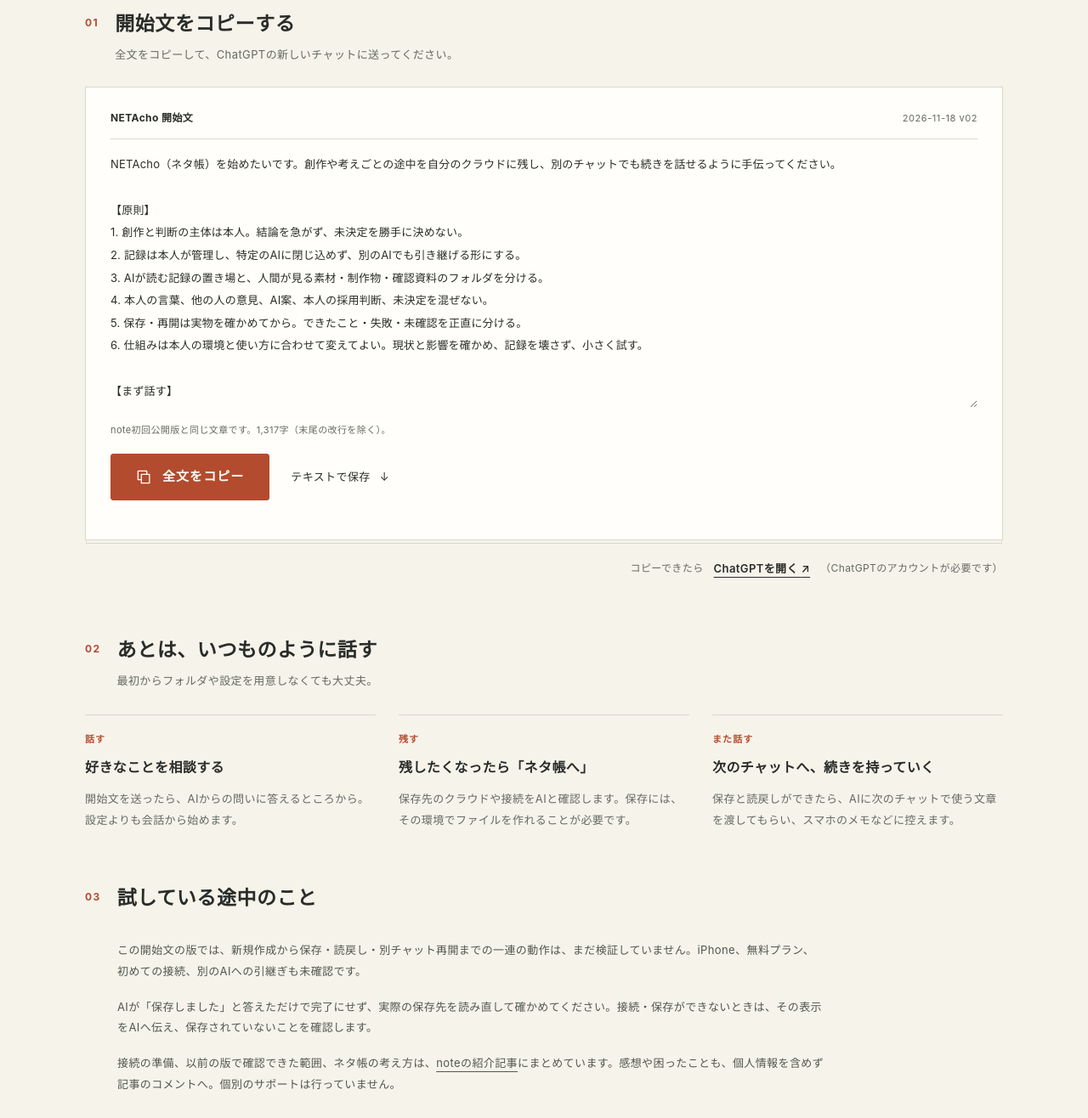
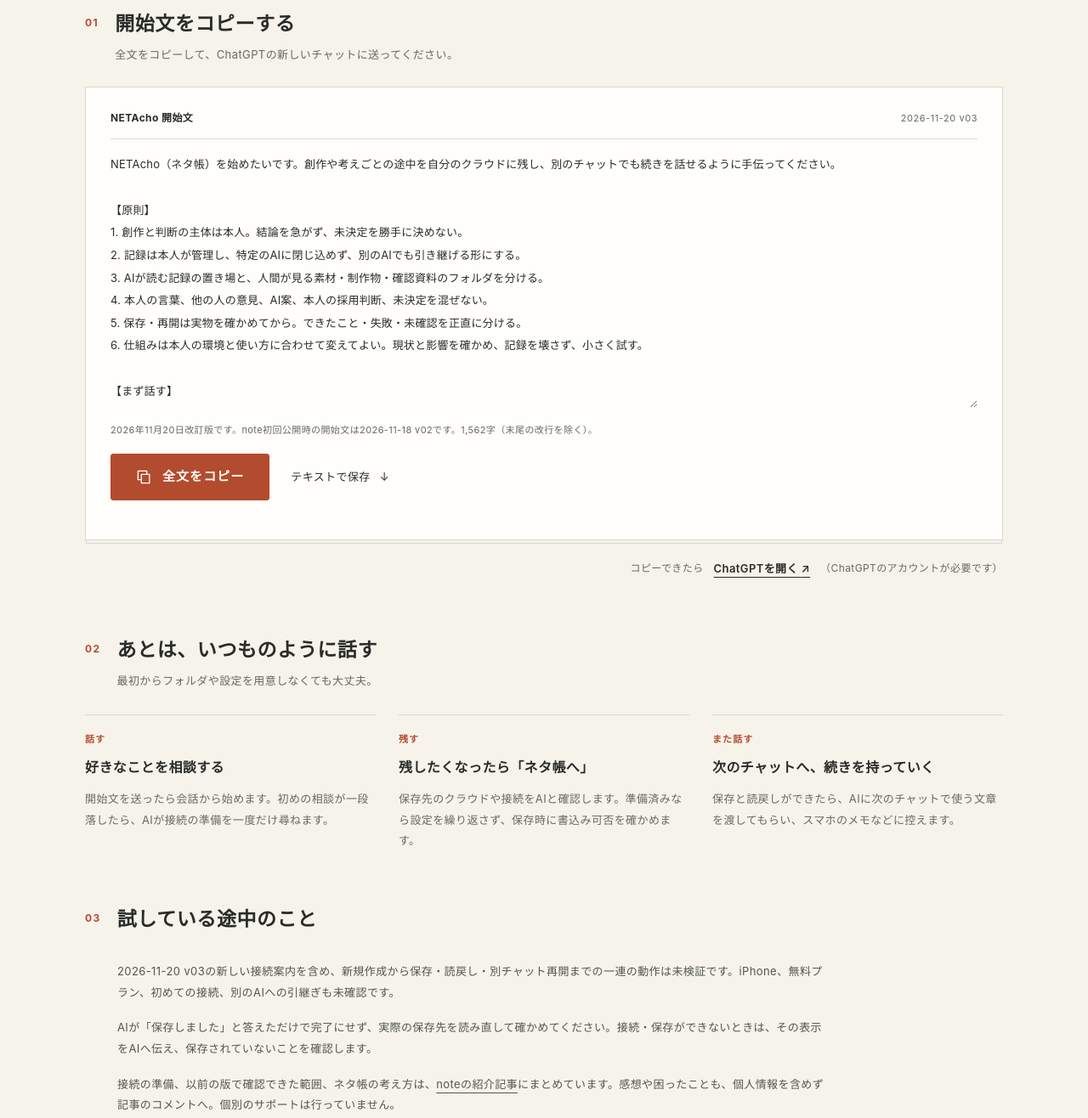
Before and after one commit to MasatoIto/NETAcho, a plain HTML site: page index.html in a window 1280 px wide. Shown: the part 520-1836 px from the top of the page at 85% size. Drawn offline with Linux system fonts and the light colour scheme.

Commit message:
NETAcho: guide first-time cloud setup proactively in v03

```diff
--- a/index.html
+++ b/index.html
@@ -37,7 +37,7 @@
     <section id="start" class="start-section" aria-labelledby="start-title">
       <div class="section-heading"><span class="section-number" aria-hidden="true">01</span><div><h2 id="start-title">開始文をコピーする</h2><p>全文をコピーして、ChatGPTの新しいチャットに送ってください。</p></div></div>
       <div class="prompt-sheet">
-        <div class="sheet-header"><label for="start-prompt">NETAcho 開始文</label><span>2026-11-18 v02</span></div>
+        <div class="sheet-header"><label for="start-prompt">NETAcho 開始文</label><span>2026-11-20 v03</span></div>
         <textarea id="start-prompt" readonly spellcheck="false" aria-describedby="prompt-caption">NETAcho（ネタ帳）を始めたいです。創作や考えごとの途中を自分のクラウドに残し、別のチャットでも続きを話せるように手伝ってください。
 
 【原則】
@@ -50,10 +50,12 @@
 
 【まず話す】
 設定より先に、話したいことを一問だけ聞いてください。すでに話していればその続きから。専門語や設定表を押し付けず、私が頼むまで外部保存しないでください。
+初めの相談が一段落したら、一度だけ「この先、話したことをネタ帳へ残せるよう、クラウドの接続を確認しておきますか？」と尋ねてください。希望があれば利用できる接続先を確かめ、未接続なら必要な設定を一操作ずつ案内してください。希望しなければ会話を続け、保存を頼まれるまで設定を求め直さないでください。接続を確認しても、それだけで会話を保存しないでください。
 
 【最初の「ネタ帳へ」】
 既存ファイルを検索・読取りする前に、ネタ帳が新規か既存かと対象の置き場所を本人に確認し、特定された範囲だけを扱ってください。
 その相談を保持し、使いたいクラウドと現在利用できる読取り・新規作成操作を確かめてください。未接続なら現在の公式案内で接続設定へ一操作ずつ誘導し、本人が認証・権限を確認します。秘密情報をチャットへ書かせないでください。戻ったら操作可否を再確認します。
+AI案や本人の迷いは、未採用・未決定と明記して記録できます。採用が未決定であることを、依頼された記録を保存しない理由にしないでください。
 既存のネタ帳があれば対象を確認してルールと最近の記録を読みます。新規なら、AI用「NETAcho_vault」と人間用「NETAcho」、未整理素材の入口「NETAcho/IdeaBox/」、題材名・置き場所の最小案を示し、本人の承認後に作成してください。フォルダのリンクを最初から用意させず、必要な本人操作も案内します。
 NETAcho_vaultには原則と現在の使い方を記した00_Rules.md、題材の案内と実在する保存先・素材フォルダへのリンクを記したHome、今回の相談を出所別に分けた日付付きMarkdownを置きます。人間用資料は人が開ける形式で保存し、所属未定の素材は「NETAcho/IdeaBox/」へ。NETAcho直下へ何でも保存せず、作品・題材別のフォルダは本人と確認してから使い、無断で分類・移動・改名しないでください。
 今回の相談を新規保存し、クラウドから別操作で読戻して一致した場合だけ、保存確認済みと実在リンクを返してください。失敗・途中完了はその場で伝え、実在する作成済みの物を確認して重複を避け、残りから続けます。設定後に相談を振り出しへ戻さないでください。
@@ -64,10 +66,10 @@ NETAcho_vaultには原則と現在の使い方を記した00_Rules.md、題材
 
 まず、私が話したいことを一問だけ聞いてください。
 </textarea>
-        <p id="prompt-caption" class="prompt-caption">note初回公開版と同じ文章です。<span id="char-count">1,317</span>字（末尾の改行を除く）。</p>
+        <p id="prompt-caption" class="prompt-caption">2026年11月20日改訂版です。note初回公開時の開始文は2026-11-18 v02です。<span id="char-count">1,562</span>字（末尾の改行を除く）。</p>
         <div class="prompt-actions">
           <button id="copy-prompt" class="primary-button" type="button"><svg width="19" height="19" viewBox="0 0 24 24" fill="none" aria-hidden="true"><path d="M8 8h12v13H8zM16 8V3H3v13h5" stroke="currentColor" stroke-width="1.7" stroke-linejoin="round"/></svg><span>全文をコピー</span></button>
-          <a class="download-link" href="downloads/netacho-start-2026-11-18-v02.txt" download="NETAcho_開始文_2026-11-18_v02.txt">テキストで保存 <span aria-hidden="true">↓</span></a>
+          <a class="download-link" href="downloads/netacho-start-2026-11-20-v03.txt" download="NETAcho_開始文_2026-11-20_v03.txt">テキストで保存 <span aria-hidden="true">↓</span></a>
         </div>
         <p id="copy-status" class="copy-status" role="status" aria-live="polite"></p>
         <noscript><p class="noscript-note">開始文を選択してコピーするか、「テキストで保存」を使ってください。</p></noscript>
@@ -78,8 +80,8 @@ NETAcho_vaultには原則と現在の使い方を記した00_Rules.md、題材
     <section class="how-section" aria-labelledby="how-title">
       <div class="section-heading"><span class="section-number" aria-hidden="true">02</span><div><h2 id="how-title">あとは、いつものように話す</h2><p>最初からフォルダや設定を用意しなくても大丈夫。</p></div></div>
       <ol class="steps">
-        <li><span class="step-label">話す</span><h3>好きなことを相談する</h3><p>開始文を送ったら、AIからの問いに答えるところから。設定よりも会話から始めます。</p></li>
-        <li><span class="step-label">残す</span><h3>残したくなったら「ネタ帳へ」</h3><p>保存先のクラウドや接続をAIと確認します。保存には、その環境でファイルを作れることが必要です。</p></li>
+        <li><span class="step-label">話す</span><h3>好きなことを相談する</h3><p>開始文を送ったら会話から始めます。初めの相談が一段落したら、AIが接続の準備を一度だけ尋ねます。</p></li>
+        <li><span class="step-label">残す</span><h3>残したくなったら「ネタ帳へ」</h3><p>保存先のクラウドや接続をAIと確認します。準備済みなら設定を繰り返さず、保存時に書込み可否を確かめます。</p></li>
         <li><span class="step-label">また話す</span><h3>次のチャットへ、続きを持っていく</h3><p>保存と読戻しができたら、AIに次のチャットで使う文章を渡してもらい、スマホのメモなどに控えます。</p></li>
       </ol>
     </section>
@@ -87,13 +89,13 @@ NETAcho_vaultには原則と現在の使い方を記した00_Rules.md、題材
     <section class="notes-section" aria-labelledby="notes-title">
       <div class="section-heading"><span class="section-number" aria-hidden="true">03</span><div><h2 id="notes-title">試している途中のこと</h2></div></div>
       <div class="notes-body">
-        <p>この開始文の版では、新規作成から保存・読戻し・別チャット再開までの一連の動作は、まだ検証していません。iPhone、無料プラン、初めての接続、別のAIへの引継ぎも未確認です。</p>
+        <p>2026-11-20 v03の新しい接続案内を含め、新規作成から保存・読戻し・別チャット再開までの一連の動作は未検証です。iPhone、無料プラン、初めての接続、別のAIへの引継ぎも未確認です。</p>
         <p>AIが「保存しました」と答えただけで完了にせず、実際の保存先を読み直して確かめてください。接続・保存ができないときは、その表示をAIへ伝え、保存されていないことを確認します。</p>
         <p>接続の準備、以前の版で確認できた範囲、ネタ帳の考え方は、<a href="https://note.com/oitolab/n/n36ef662e6dd3" target="_blank" rel="noopener">noteの紹介記事</a>にまとめています。感想や困ったことも、個人情報を含めず記事のコメントへ。個別のサポートは行っていません。</p>
       </div>
     </section>
 
-    <details class="history"><summary>版と更新履歴</summary><div><p><strong>2026年11月19日</strong> — 配布ページを開設。開始文は、同日公開のnoteに掲載した <strong>2026-11-18 v02</strong> をそのまま収録。</p><p>AI用「NETAcho_vault」、人間用「NETAcho」、未整理素材用「NETAcho/IdeaBox/」に対応した版です。</p><p><a href="CHANGELOG.md">更新履歴をテキストで読む</a></p></div></details>
+    <details class="history"><summary>版と更新履歴</summary><div><p><strong>2026年11月20日</strong> — 初回相談後にAIがクラウド接続の確認を提案するv03を公開。AI案・未決定事項も状態を分けて記録する指示を明確化。旧版v02を保持。実機検証は未実施。</p><p><strong>2026年11月19日</strong> — 配布ページを開設。開始文は、同日公開のnoteに掲載した <strong>2026-11-18 v02</strong> をそのまま収録。</p><p>AI用「NETAcho_vault」、人間用「NETAcho」、未整理素材用「NETAcho/IdeaBox/」に対応した版です。</p><p><a href="CHANGELOG.md">更新履歴をテキストで読む</a></p></div></details>
   </main>
   <footer class="site-footer wrap"><p>NETAcho <span>自分が欲しくて作りました。よかったら使ってね。</span></p><p><a href="https://note.com/oitolab" target="_blank" rel="noopener">眼鏡作家masa / まっさん <span aria-hidden="true">↗</span></a></p></footer>
 </body>
```
Also changed, not shown: downloads/netacho-start-2026-11-20-v03.txt (added), 2 other files.
